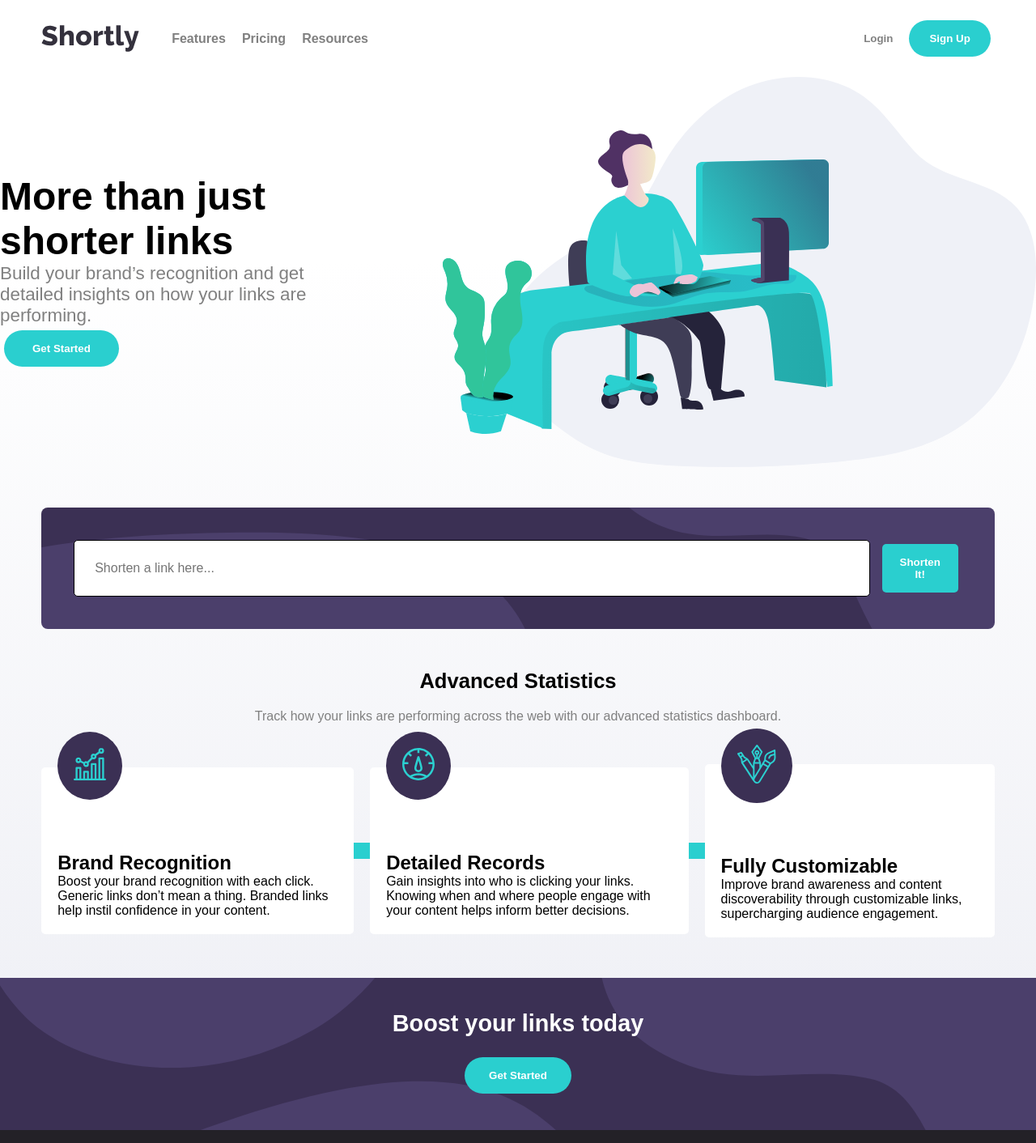
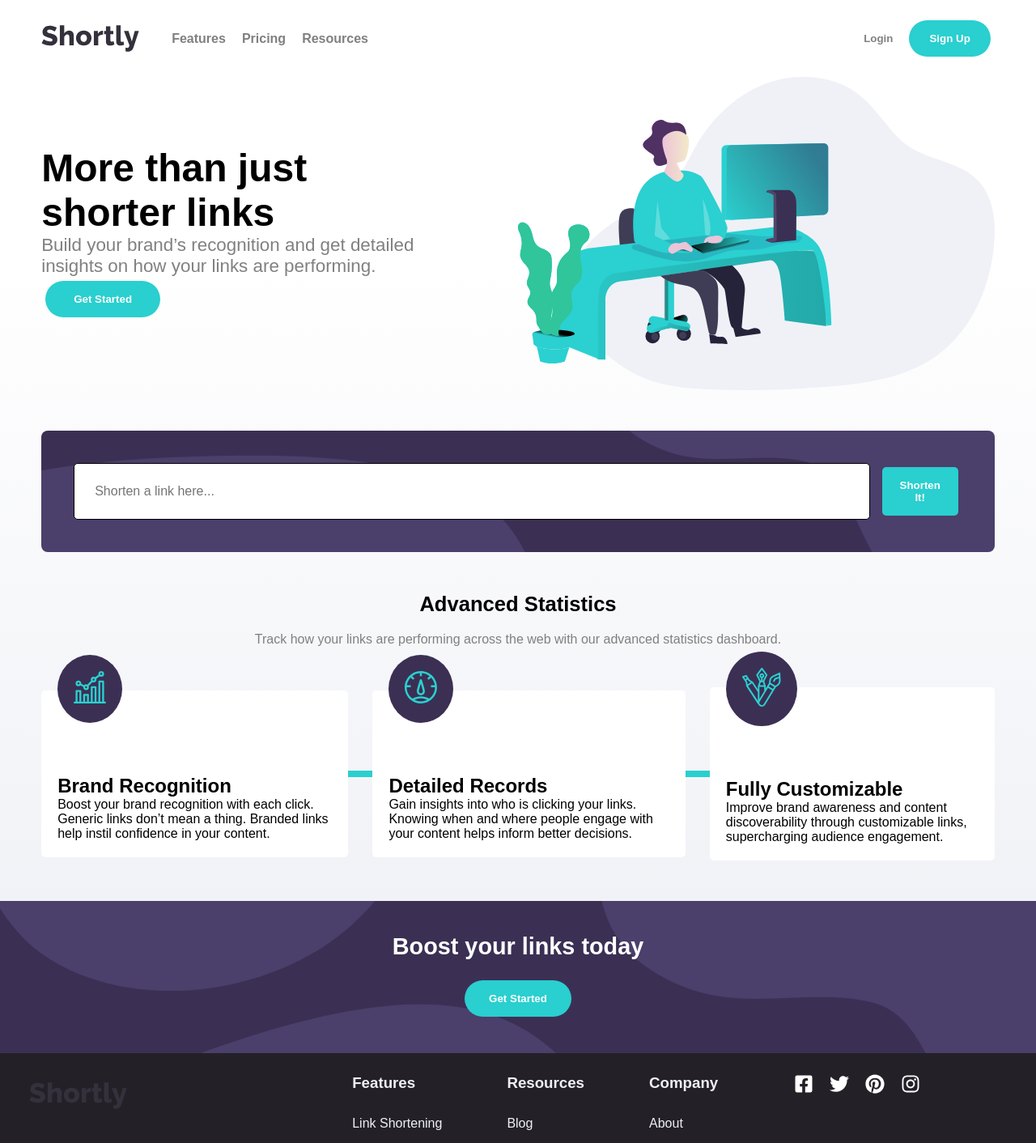
Before and after one commit to ROSS1996/frontend-projects, a React (Vite) app: page / in a window 1280 px wide. Shown: the top 1412 px of the page at 81% size. Built offline with nearby package versions, Linux system fonts and the light colour scheme.

Commit message:
Change more details in the main component

```diff
--- a/src/assets/styles/Index.module.css
+++ b/src/assets/styles/Index.module.css
@@ -4,6 +4,7 @@
   align-items: center;
   justify-content: center;
   gap: 100px;
+  margin: 0 4% 0 4%;
 }
 
 .description h2 {
@@ -18,6 +19,10 @@
 
 .description button {
   padding: 15px 35px 15px 35px;
+}
+
+.description img {
+  width: 50%;
 }
 
 .statistics {
@@ -56,7 +61,7 @@
   background-color: var(--cyan) !important;
   border: 0;
   border-radius: 0 !important ;
-  padding: 10px !important;
+  padding: 4px 15px !important;
 }
 
 .featureIcons {
```
Also changed, not shown: 4 other files (tests, documents, lock files or other folders).
